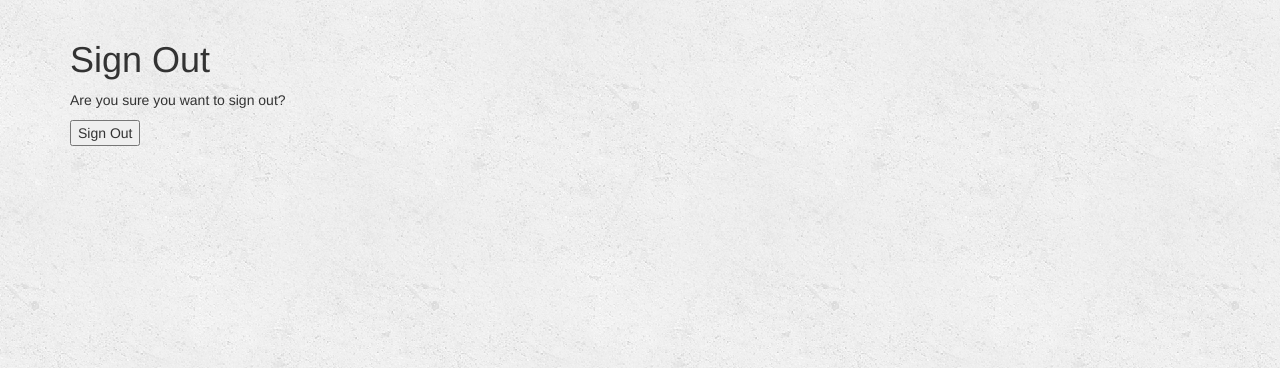
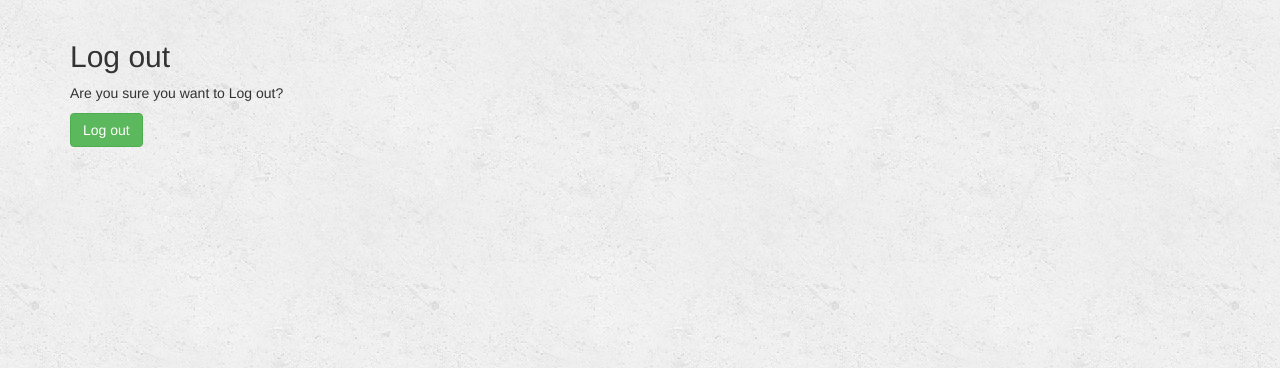
Before and after one commit to krtky123/CodeForces-Crawler, a Django app: page /accounts/logout/ in a window 1280 px wide. Shown: the part 52-420 px from the top of the page. Run offline with Django 3.2, Linux system fonts and the light colour scheme; the first user in the database is signed in; some libraries are stand-ins or nearby versions.

Commit message:
Update logout.html

```diff
--- a/templates/account/logout.html
+++ b/templates/account/logout.html
@@ -1,20 +1,22 @@
-{% extends "account/base.html" %}
+{% extends "base.html" %}
 
 {% load i18n %}
 
-{% block head_title %}{% trans "Sign Out" %}{% endblock %}
+{% block title %}
+Logout
+{% endblock %}
 
 {% block content %}
-<h1>{% trans "Sign Out" %}</h1>
+<h2>{% trans "Log out" %}</h2>
 
-<p>{% trans 'Are you sure you want to sign out?' %}</p>
+<p>{% trans 'Are you sure you want to Log out?' %}</p>
 
 <form method="post" action="{% url 'account_logout' %}">
   {% csrf_token %}
   {% if redirect_field_value %}
   <input type="hidden" name="{{ redirect_field_name }}" value="{{ redirect_field_value }}"/>
   {% endif %}
-  <button type="submit">{% trans 'Sign Out' %}</button>
+  <button type="submit" class="btn btn-success">{% trans 'Log out' %}</button>
 </form>
 
 
```
